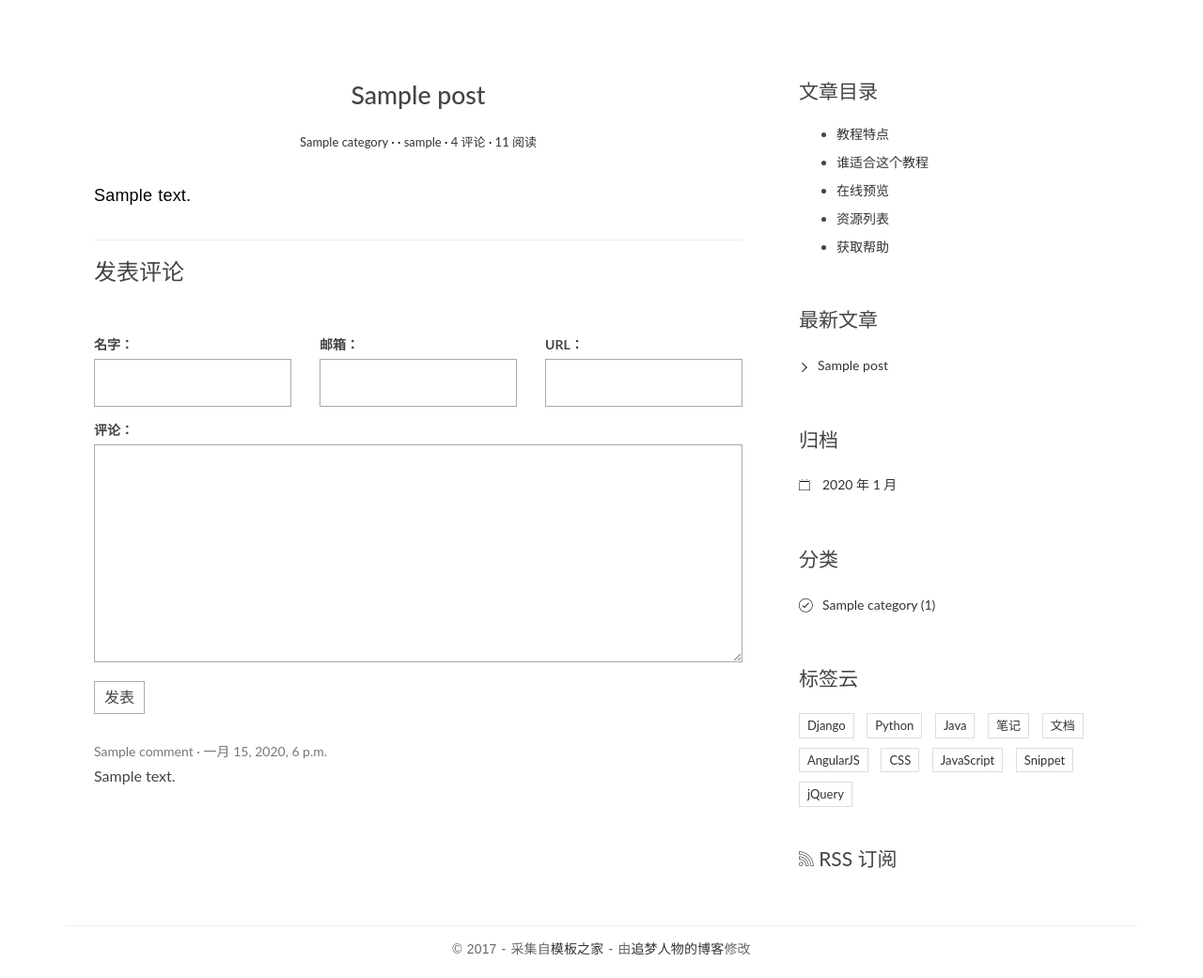
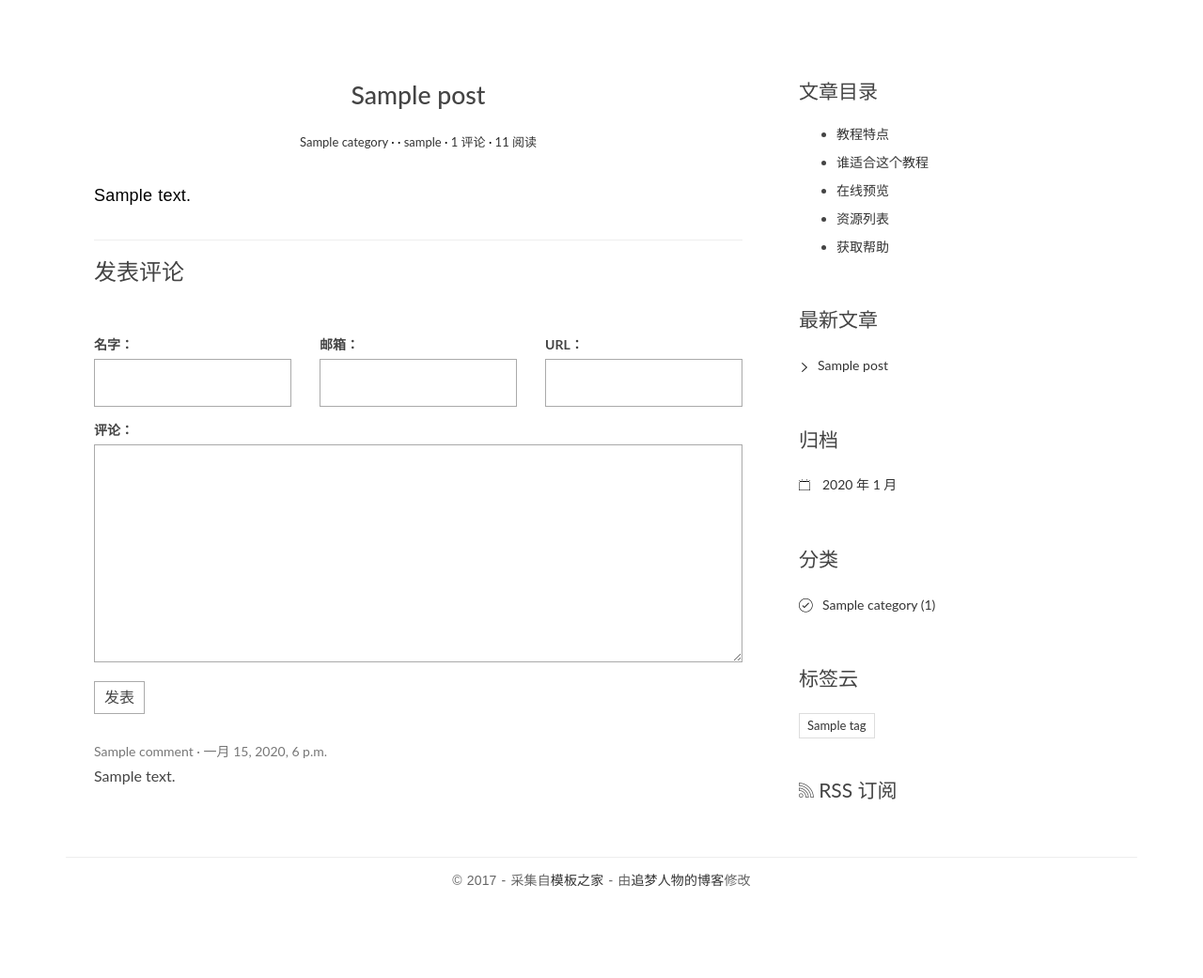
Before and after one commit to shanyongxu/blog, a Django app: page /post/1/ in a window 1280 px wide. Shown: the part 91-1132 px from the top of the page at 94% size. After the commit the page ends 1035 px from the top, so only its background shows below. Run offline with Django 3.2, Linux system fonts and the light colour scheme; tables that the repository leaves empty hold one stand-in row (values such as "Sample post"); some libraries are stand-ins or nearby versions.

Commit message:
标签云

```diff
--- a/blog/templatetags/blog_tags.py
+++ b/blog/templatetags/blog_tags.py
@@ -17,3 +17,7 @@ def archives():
 @register.simple_tag
 def get_categories():
     return Category.objects.annotate(num_posts=Count('post')).filter(num_posts__gt=0)
+
+@register.simple_tag
+def get_tags():
+    return Tag.objects.annotate(num_posts=Count('post')).filter(num_posts__gt=0)
--- a/blog/urls.py
+++ b/blog/urls.py
@@ -13,4 +13,5 @@ urlpatterns = [
     #url(r'^archives/(?P<year>[0-9]{4})/(?P<month>[0-9]{1,2})/$', views.archives, name='archives'),
     url(r'^archives/(?P<year>[0-9]{4})/(?P<month>[0-9]{1,2})/$', views.ArchivesView.as_view(), name = 'archives'),
     #url(r'^category/(?P<pk>[0-9]+)/$', views.category, name='category'),
+    url(r'^tag/(?P<pk>[0-9]+)/$', views.TagView.as_view(), name='tag'),
 ]
--- a/blog/views.py
+++ b/blog/views.py
@@ -95,3 +95,13 @@ def category(request, pk):
     cate = get_object_or_404(Category, pk=pk);
     post_list = Post.objects.filter(category=cate).order_by('-create_time')
     return render(request, 'blog/index.html', context={'post_list':post_list})
+
+
+class TagView(ListView):
+    model = Post
+    template_name = 'blog/index.html'
+    context_object_name = 'post_list'
+
+    def get_queryset(self):
+        tag = get_object_or_404(Tag, pk = self.kwargs.get('pk'))
+        return super(TagView, self).get_queryset().filter(tags=tag)
--- a/templates/base.html
+++ b/templates/base.html
@@ -118,38 +118,20 @@
 
                 <div class="widget widget-tag-cloud">
                     <h3 class="widget-title">标签云</h3>
+                    {% block tag %}
+                    {% endblock tag %}
+                    <!--
+                    {% get_tags as tag_list %}
                     <ul>
+                        {% for tag in tag_list %}
                         <li>
-                            <a href="#">Django</a>
+                        <a href="{% url 'blog:tag' tag.pk %}">{{ tag.name }}</a>
                         </li>
-                        <li>
-                            <a href="#">Python</a>
-                        </li>
-                        <li>
-                            <a href="#">Java</a>
-                        </li>
-                        <li>
-                            <a href="#">笔记</a>
-                        </li>
-                        <li>
-                            <a href="#">文档</a>
-                        </li>
-                        <li>
-                            <a href="#">AngularJS</a>
-                        </li>
-                        <li>
-                            <a href="#">CSS</a>
-                        </li>
-                        <li>
-                            <a href="#">JavaScript</a>
-                        </li>
-                        <li>
-                            <a href="#">Snippet</a>
-                        </li>
-                        <li>
-                            <a href="#">jQuery</a>
-                        </li>
+                        {% empty %}
+                        暂无标签！
+                        {% endfor %}
                     </ul>
+                    -->
                 </div>
                 <div class="rss">
                     <a href=""><span class="ion-social-rss-outline"></span> RSS 订阅</a>
--- a/templates/blog/detail.html
+++ b/templates/blog/detail.html
@@ -1,5 +1,5 @@
 {% extends 'base.html' %}
-
+{% load blog_tags %}
 {% block main %}
     <article class="post post-{{ post.pk }}">
         <header class="entry-header">
@@ -9,7 +9,7 @@
                 <span class="post-date"><a href="#"><time class="entry-date"
                                                           datetime="{{ post.created_time }}">{{ post.created_time }}</time></a></span>
                 <span class="post-author"><a href="#">{{ post.author }}</a></span>
-                <span class="comments-link"><a href="#">4 评论</a></span>
+                <span class="comments-link"><a href="#">{{ post.comment_set.count }} 评论</a></span>
                 <span class="views-count"><a href="#">{{ post.views }} 阅读</a></span>
             </div>
         </header>
@@ -85,3 +85,13 @@
         </ul>
     </div>
 {% endblock toc %}
+
+{% block tag %}
+<ul>
+{% for tag in post.tags.all %}
+<li><a href="{% url 'blog:tag' tag.pk %}">{{ tag.name }}</a></li>
+{% empty %}
+    暂无标签!
+{% endfor %}
+</ul>
+{% endblock tag%}
```
Also changed, not shown: templates/blog/index.html (+16 -1 lines).
